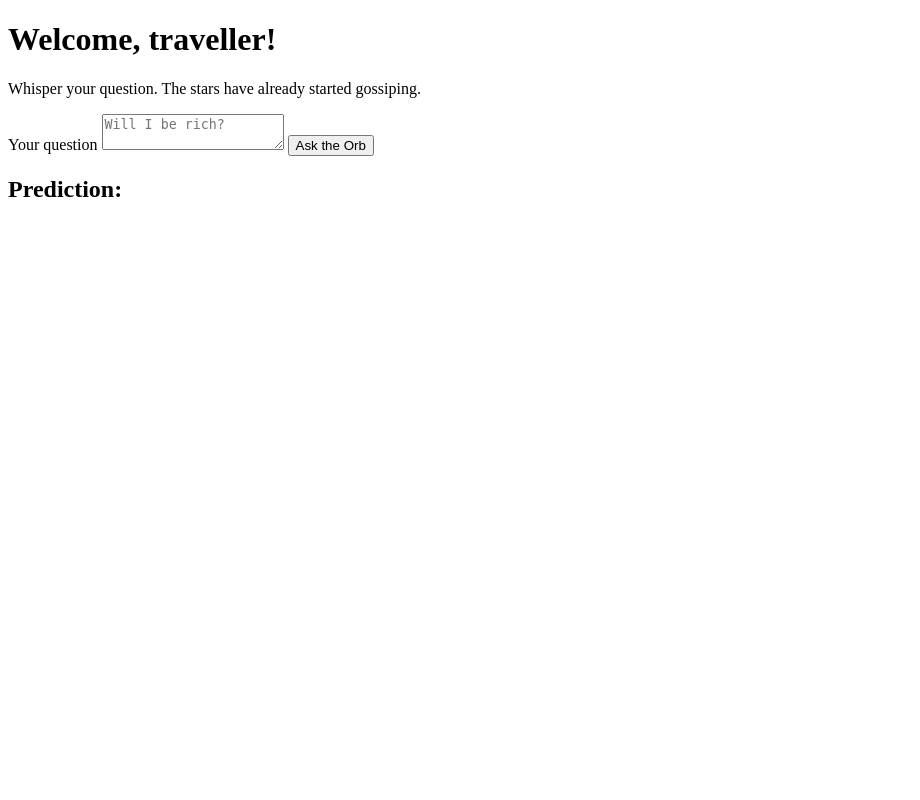
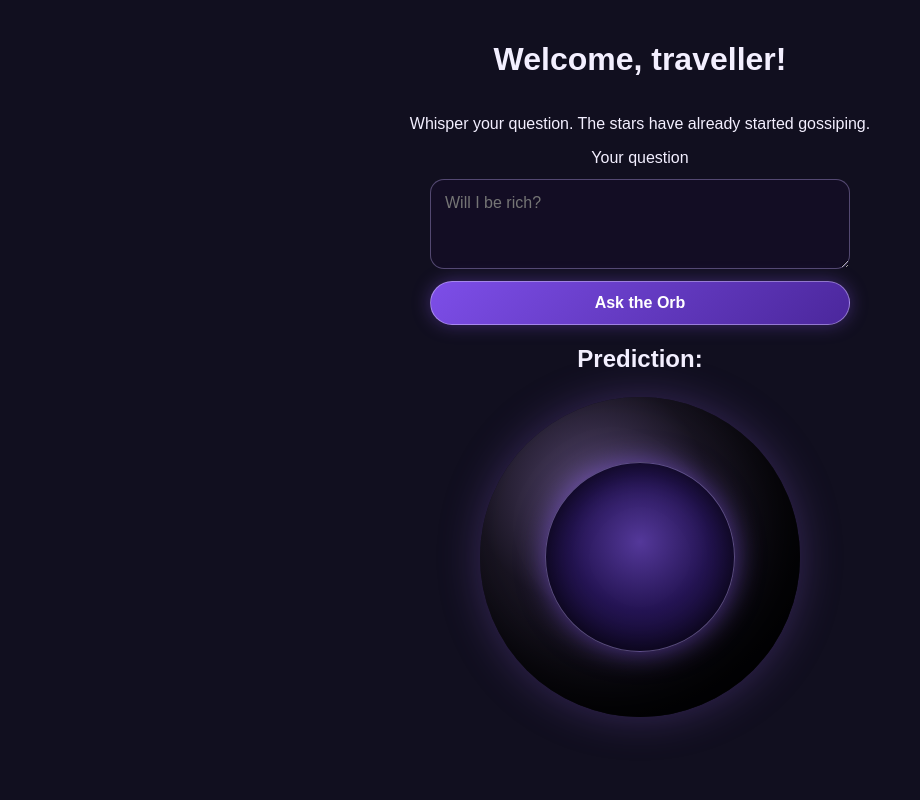
Before and after one commit to mur-murcheck/fate_ball, a Flask app: page / in a window 1280 px wide. Shown: the whole page, without its empty margins (0-920 px from the left). Run offline with Flask 3, Linux system fonts and the light colour scheme.

Commit message:
ADD interractive Fate Ball interface

```diff
--- a/static/app.js
+++ b/static/app.js
@@ -2,11 +2,14 @@ const form = document.getElementById("prediction-form");
 const questionInput = document.getElementById("question");
 const predictionElement = document.getElementById("prediction");
 const errorElement = document.getElementById("error-message");
+const submitButton = document.getElementById("submit-button");
 
 async function handleSubmit(event) {
     event.preventDefault();
     predictionElement.textContent = "";
     errorElement.textContent = "";
+    submitButton.disabled = true;
+    submitButton.textContent = "Consulting the stars...";
     const question = questionInput.value.trim();
     const requestBody = {"question": question};
     const jsonBody = JSON.stringify(requestBody);
@@ -30,6 +33,9 @@ async function handleSubmit(event) {
         errorElement.textContent =
             "The crystal ball has lost its connection to the beyond. Try again.";
         console.error(error);
+    } finally {
+        submitButton.disabled = false;
+        submitButton.textContent = "Ask the Orb";
     }
 }
 
--- /dev/null
+++ b/static/styles.css
@@ -0,0 +1,122 @@
+body {
+    background-color: #110f1f;
+    color: #f3efff;
+    font-family: Arial, sans-serif;
+    min-height: 100vh;
+    margin: 0;
+    display: flex;
+    flex-direction: column;
+    align-items: center;
+    justify-content: center;
+    text-align: center;
+}
+
+.ball {
+    width: 320px;
+    height: 320px;
+    margin: 24px auto;
+    border-radius: 50%;
+    display: grid;
+    place-items: center;
+    background: radial-gradient(
+        circle at 35% 30%,
+        #55466f,
+        #181421 38%,
+        #050509 75%
+    );
+    box-shadow:
+        0 0 40px rgba(126, 87, 194, 0.35),
+        inset -28px -32px 50px rgba(0, 0, 0, 0.7);
+}
+
+.ball-window {
+    width: 190px;
+    height: 190px;
+    padding: 24px;
+    box-sizing: border-box;
+    border: 1px solid rgba(210, 190, 255, 0.35);
+    border-radius: 50%;
+    display: grid;
+    place-items: center;
+    background: radial-gradient(
+        circle at 50% 42%,
+        #54389a,
+        #241453 48%,
+        #080418 100%
+    );
+    box-shadow:
+        0 0 28px rgba(139, 91, 246, 0.55),
+        inset 0 0 35px rgba(0, 0, 0, 0.75);
+}
+
+#prediction {
+    margin: 0;
+    color: #faf7ff;
+    font-size: 15px;
+    line-height: 1.45;
+    text-shadow: 0 0 8px rgba(237, 220, 255, 0.7);
+}
+
+#prediction-form {
+    width: min(420px, 90vw);
+    display: flex;
+    flex-direction: column;
+    gap: 12px;
+}
+
+textarea {
+    min-height: 90px;
+    padding: 14px;
+    box-sizing: border-box;
+    border: 1px solid rgba(203, 183, 255, 0.35);
+    border-radius: 14px;
+    background-color: rgba(20, 14, 38, 0.85);
+    color: #f8f488;
+    font: inherit;
+    resize: vertical;
+}
+
+textarea:focus {
+    outline: none;
+    border-color: #a889ff;
+    box-shadow: 0 0 14px rgba(145, 96, 255, 0.45);
+}
+
+button {
+    padding: 12px 20px;
+    border: 1px solid rgba(224, 211, 255, 0.45);
+    border-radius: 999px;
+    background: linear-gradient(135deg, #7d4ee8, #4b279c);
+    color: #ffffff;
+    font: inherit;
+    font-weight: 700;
+    cursor: pointer;
+    box-shadow: 0 0 18px rgba(126, 80, 220, 0.4);
+    transition:
+        transform 150ms ease,
+        box-shadow 150ms ease,
+        background 150ms ease;
+}
+
+button:hover {
+    transform: translateY(-2px);
+    box-shadow: 0 0 26px rgba(157, 111, 255, 0.7);
+}
+
+button:active {
+    transform: translateY(2px) scale(0.98);
+}
+
+button:disabled {
+    cursor: wait;
+    opacity: 0.65;
+    transform: none;
+    box-shadow: 0 0 10px rgba(126, 80, 220, 0.25);
+}
+
+#error-message {
+    min-height: 24px;
+    margin: 8px 0;
+    color: #ffb4cc;
+    font-weight: 700;
+}
--- a/templates/index.html
+++ b/templates/index.html
@@ -3,6 +3,7 @@
 <head>
     <meta charset="UTF-8">
     <title>FATE BALL</title>
+    <link rel="stylesheet" href="/static/styles.css">
 </head>
 <body>
     <h1>Welcome, traveller!</h1>
@@ -10,11 +11,15 @@
     <form id="prediction-form">
         <label for="question">Your question</label>
         <textarea id="question" name="question" maxlength="512" required placeholder="Will I be rich?"></textarea>
-        <button type="submit">Ask the Orb</button>
+        <button type="submit" id="submit-button">Ask the Orb</button>
     </form>
     <section>
         <h2>Prediction: </h2>
-        <p id="prediction"></p>
+        <div class="ball">
+            <div class="ball-window">
+                <p id="prediction"></p>
+            </div>
+        </div>
     </section>
     <p id="error-message"></p>
     <script src="/static/app.js"></script>
```
